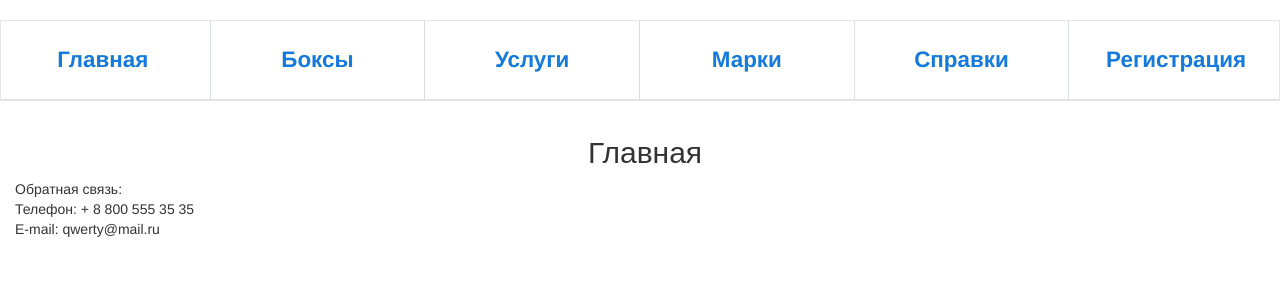
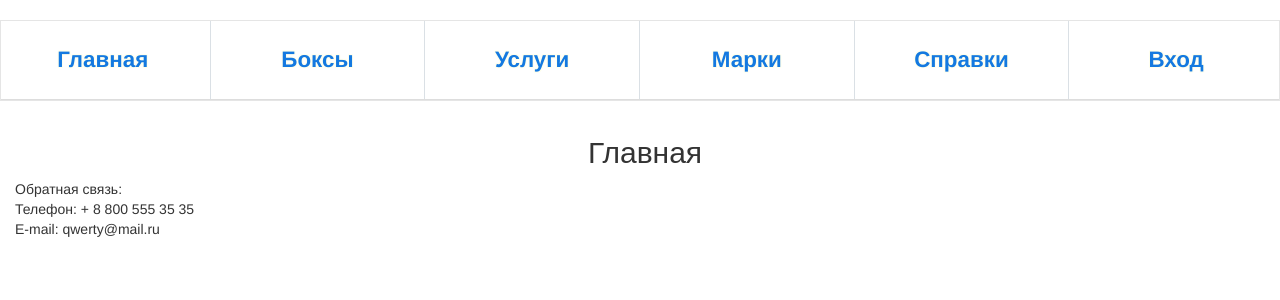
Before and after one commit to strangecamelcaselogin/db_course_project, a Flask app: page / in a window 1280 px wide. Shown: the top 300 px of the page. Run offline with Flask 2, Linux system fonts and the light colour scheme; some libraries are stand-ins or nearby versions.

Commit message:
Update base.html

```diff
--- a/templates/base.html
+++ b/templates/base.html
@@ -17,7 +17,7 @@
 		<li class="col-sm-2"><a href="Service.html">Услуги</a></li>
 		<li class="col-sm-2"><a href="Mark.html">Марки</a></li>
 		<li class="col-sm-2"><a href="Ref.html">Справки</a></li>
-		<li class="col-sm-2"><a href="Registration.html">Регистрация</a></li>
+		<li class="col-sm-2"><a href="Login.html">Вход</a></li>
 		</div>
 		</ul>
 	</nav>
```
